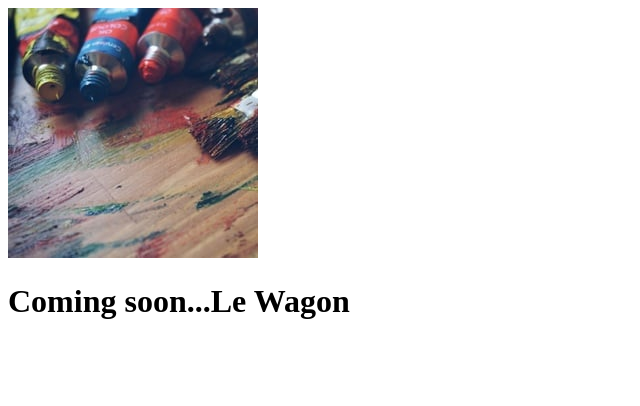
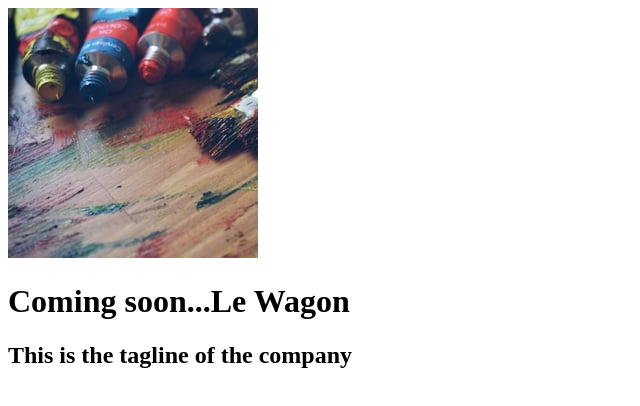
Before and after one commit to rosannafaye/git-101, a plain HTML site: page index.html in a window 1280 px wide. Shown: the whole page, without its empty margins (0-640 px from the left). Drawn offline with Linux system fonts and the light colour scheme.

Commit message:
added tagline

```diff
--- a/index.html
+++ b/index.html
@@ -3,5 +3,6 @@
     <body>
         <img src="finnish.jpeg" alt="">
         <h1>Coming soon...Le Wagon</h1>
+        <h2>This is the tagline of the company</h2>
     </body>
 </head>
```
